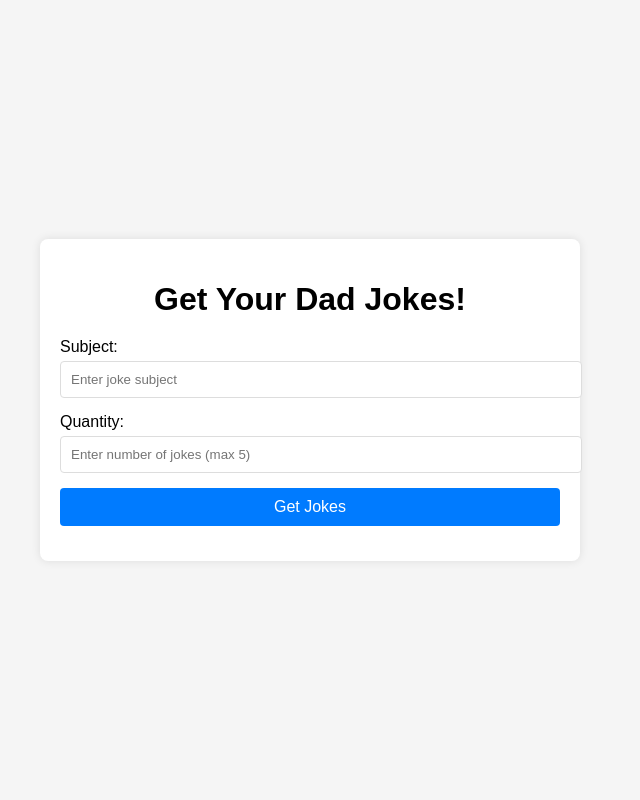
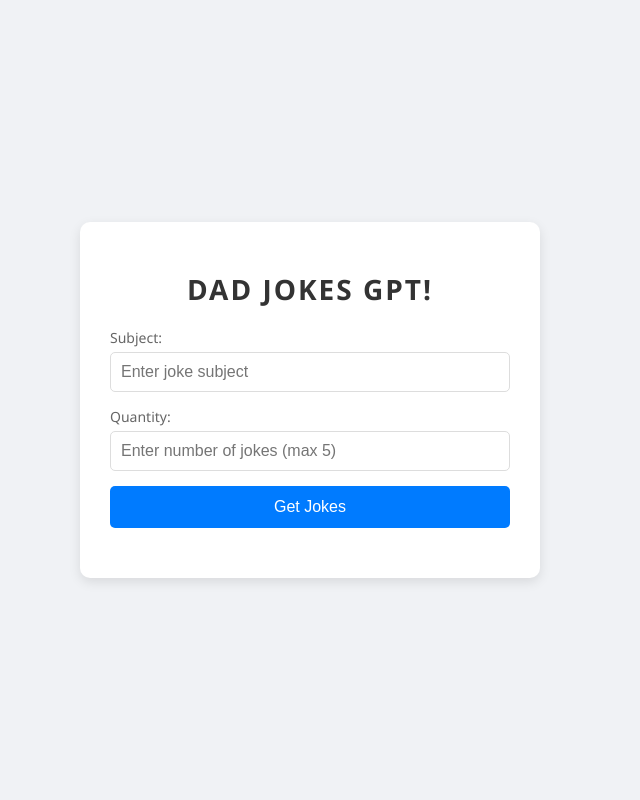
Before and after one commit to erikanstine/dad_jokes, a Flask app: page / in a window 1280 px wide. Shown: the whole page, without its empty margins (330-970 px from the left). Run offline with Flask 3, Linux system fonts and the light colour scheme.

Commit message:
Make it work, make it pretty

```diff
--- a/app.py
+++ b/app.py
@@ -1,6 +1,7 @@
 from dotenv import load_dotenv
 from flask import Flask, jsonify, render_template, request
 from openai import OpenAI
+from pydantic import BaseModel
 
 
 load_dotenv()
@@ -8,23 +9,38 @@ load_dotenv()
 app = Flask(__name__)
 client = OpenAI()
 
+# OPENAI_MODEL_NAME = "gpt-3.5-turbo"
+# OPENAI_MODEL_NAME = "gpt-4o-mini"
+OPENAI_MODEL_NAME = "gpt-4o-2024-08-06"
+
+
+class JokesResponse(BaseModel):
+    jokes: list[str]
+
 
 def send_oai_query(subject, qty):
+    if qty > 5:
+        qty = 5
+    elif qty < 1:
+        qty = 1
     user_query = (
         f"Please write the {qty} best dad jokes you can come up with about {subject}"
     )
-    response = client.chat.completions.create(
-        model="gpt-3.5-turbo",
+    # response = client.chat.completions.create(
+    response = client.beta.chat.completions.parse(
+        model=OPENAI_MODEL_NAME,
         messages=[{"role": "user", "content": [{"type": "text", "text": user_query}]}],
         temperature=0.8,
         max_tokens=256,
         top_p=1,
         frequency_penalty=0,
         presence_penalty=0,
-        response_format={"type": "text"},
+        response_format=JokesResponse,
     )
-    print(response)
-    return response.choices[0].message
+    print(response.choices[0].message.parsed)
+    # return response
+    # return response.choices[0].message.to_dict()
+    return response.choices[0].message.parsed.model_dump()
 
 
 @app.route("/")
@@ -36,9 +52,11 @@ def main():
 def jokes_post():
     try:
         data = request.json
-        resp = send_oai_query(data["subject"], data["quantity"])
+        resp = send_oai_query(data["subject"], int(data["quantity"]))
+        # resp = ["Joke"] * int(data["quantity"])
         app.logger.debug("Data processed successfully")
-        return jsonify({"message": resp})
+        # return jsonify({"jokes": resp})
+        return resp
     except Exception as e:
         print(e)
         return jsonify({"error": "Invalid request data"}), 400
--- a/templates/main.html
+++ b/templates/main.html
@@ -6,58 +6,95 @@
     <title>Dad Jokes Service</title>
     <style>
         body {
-            font-family: Arial, sans-serif;
+            font-family: 'Segoe UI', Tahoma, Geneva, Verdana, sans-serif;
             margin: 0;
             padding: 0;
             display: flex;
             justify-content: center;
             align-items: center;
             height: 100vh;
-            background-color: #f5f5f5;
+            background-color: #f0f2f5;
         }
         .container {
-            max-width: 500px;
+            max-width: 400px;
             width: 100%;
-            padding: 20px;
-            border-radius: 8px;
-            box-shadow: 0 0 10px rgba(0, 0, 0, 0.1);
+            padding: 30px;
+            border-radius: 10px;
+            box-shadow: 0 4px 12px rgba(0, 0, 0, 0.1);
             background-color: #fff;
+            text-align: center;
         }
         h1 {
-            text-align: center;
+            font-size: 28px;
+            color: #333;
             margin-bottom: 20px;
+            text-transform: uppercase;
+            letter-spacing: 2px;
         }
         .form-group {
             margin-bottom: 15px;
+            text-align: left;
         }
         .form-group label {
             display: block;
+            font-size: 14px;
+            color: #666;
             margin-bottom: 5px;
         }
         .form-group input {
             width: 100%;
             padding: 10px;
+            font-size: 16px;
             border: 1px solid #ddd;
-            border-radius: 4px;
+            border-radius: 5px;
+            box-sizing: border-box;
+            transition: all 0.3s ease;
+        }
+        .form-group input:focus {
+            border-color: #007bff;
+            outline: none;
         }
         .form-group button {
             width: 100%;
-            padding: 10px;
+            padding: 12px;
             border: none;
-            border-radius: 4px;
+            border-radius: 5px;
             background-color: #007bff;
             color: white;
             font-size: 16px;
             cursor: pointer;
+            transition: background-color 0.3s ease;
         }
         .form-group button:hover {
             background-color: #0056b3;
+        }
+        .form-group button:disabled {
+            background-color: #ccc;
+            cursor: not-allowed;
+        }
+        #response {
+            margin-top: 20px;
+            font-size: 16px;
+            color: #333;
+        }
+        #response p {
+            background-color: #f9f9f9;
+            padding: 10px;
+            border-radius: 5px;
+            box-shadow: 0 2px 4px rgba(0, 0, 0, 0.1);
+        }
+        #loading {
+            display: none;
+            margin-top: 20px;
+        }
+        #loading img {
+            width: 50px;
         }
     </style>
 </head>
 <body>
     <div class="container">
-        <h1>Get Your Dad Jokes!</h1>
+        <h1>Dad Jokes GPT!</h1>
         <form id="jokeForm">
             <div class="form-group">
                 <label for="subject">Subject:</label>
@@ -71,31 +108,50 @@
                 <button type="button" onclick="submitForm()">Get Jokes</button>
             </div>
         </form>
+
+        <div id="loading">
+            <img src="https://i.gifer.com/ZZ5H.gif" alt="Loading...">
+        </div>
+
+        <div id="response"></div>
     </div>
 
     <script>
         function submitForm() {
             const subject = document.getElementById('subject').value;
             const quantity = document.getElementById('quantity').value;
+            const requestData = { subject, quantity };
 
-            const requestData = {
-                subject: subject,
-                quantity: quantity
-            };
+            const button = document.querySelector('button');
+            const loading = document.getElementById('loading');
+            const responseDiv = document.getElementById('response');
+
+            // Show loading animation
+            loading.style.display = 'block';
+            button.disabled = true;
+            responseDiv.innerHTML = '';
 
             fetch('http://127.0.0.1:5000/jokes', {  // Replace with your API endpoint
                 method: 'POST',
-                headers: {
-                    'Content-Type': 'application/json'
-                },
+                headers: { 'Content-Type': 'application/json' },
                 body: JSON.stringify(requestData)
             })
             .then(response => response.json())
             .then(data => {
-                console.log('Success:', data);
-                // Handle the response data (e.g., display jokes on the page)
+                loading.style.display = 'none';
+                button.disabled = false;
+
+                if (Array.isArray(data.jokes)) {
+                    responseDiv.innerHTML = data.jokes.map(joke => `<p>${joke}</p>`).join('');
+                } else {
+                    responseDiv.innerHTML = `<p>${data.message}</p>`;
+                }
             })
-            .catch((error) => {
+            .catch(error => {
+                loading.style.display = 'none';
+                button.disabled = false;
+
+                responseDiv.innerHTML = '<p>Sorry, there was an error fetching the jokes.</p>';
                 console.error('Error:', error);
             });
         }
```
